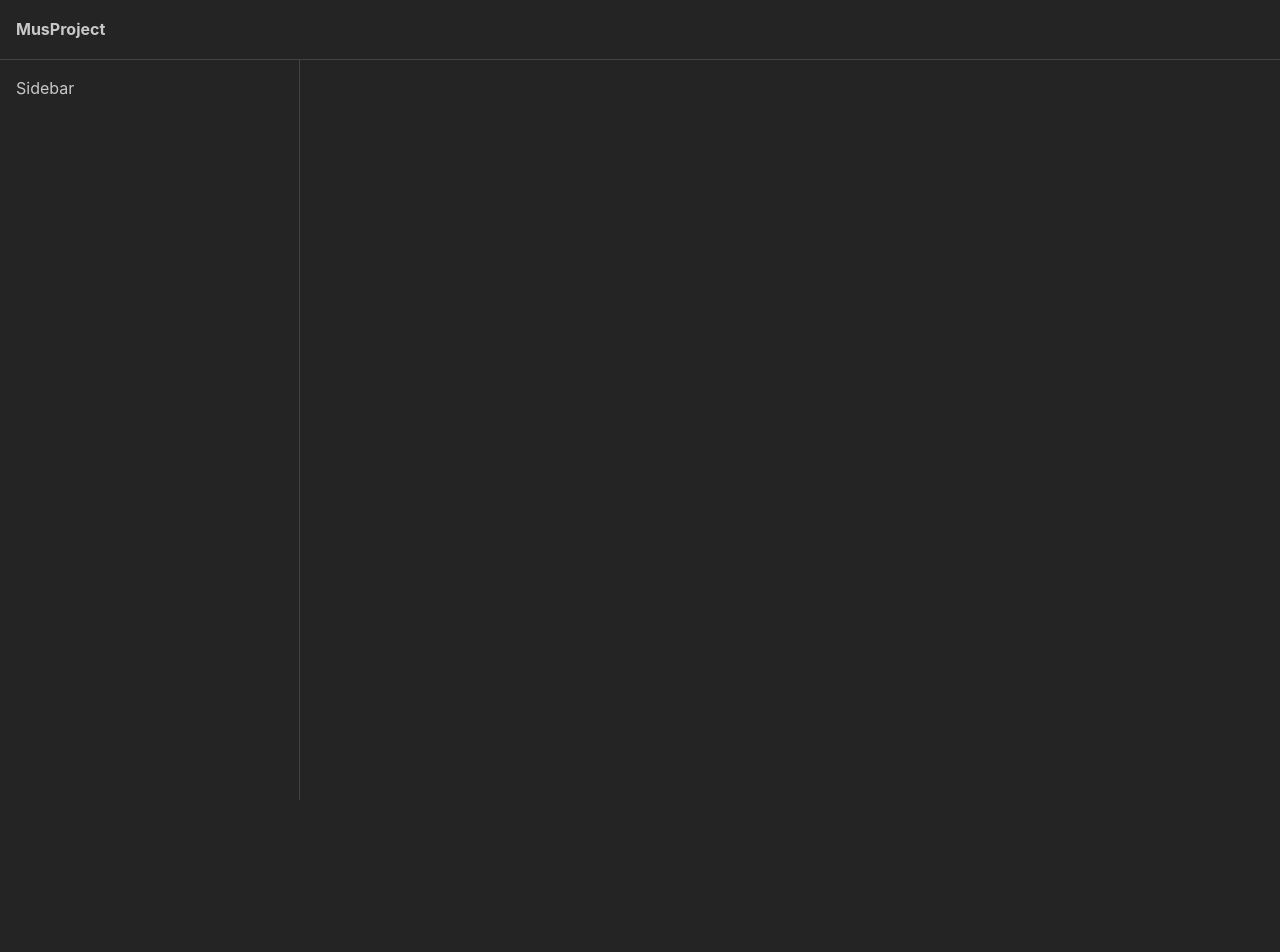
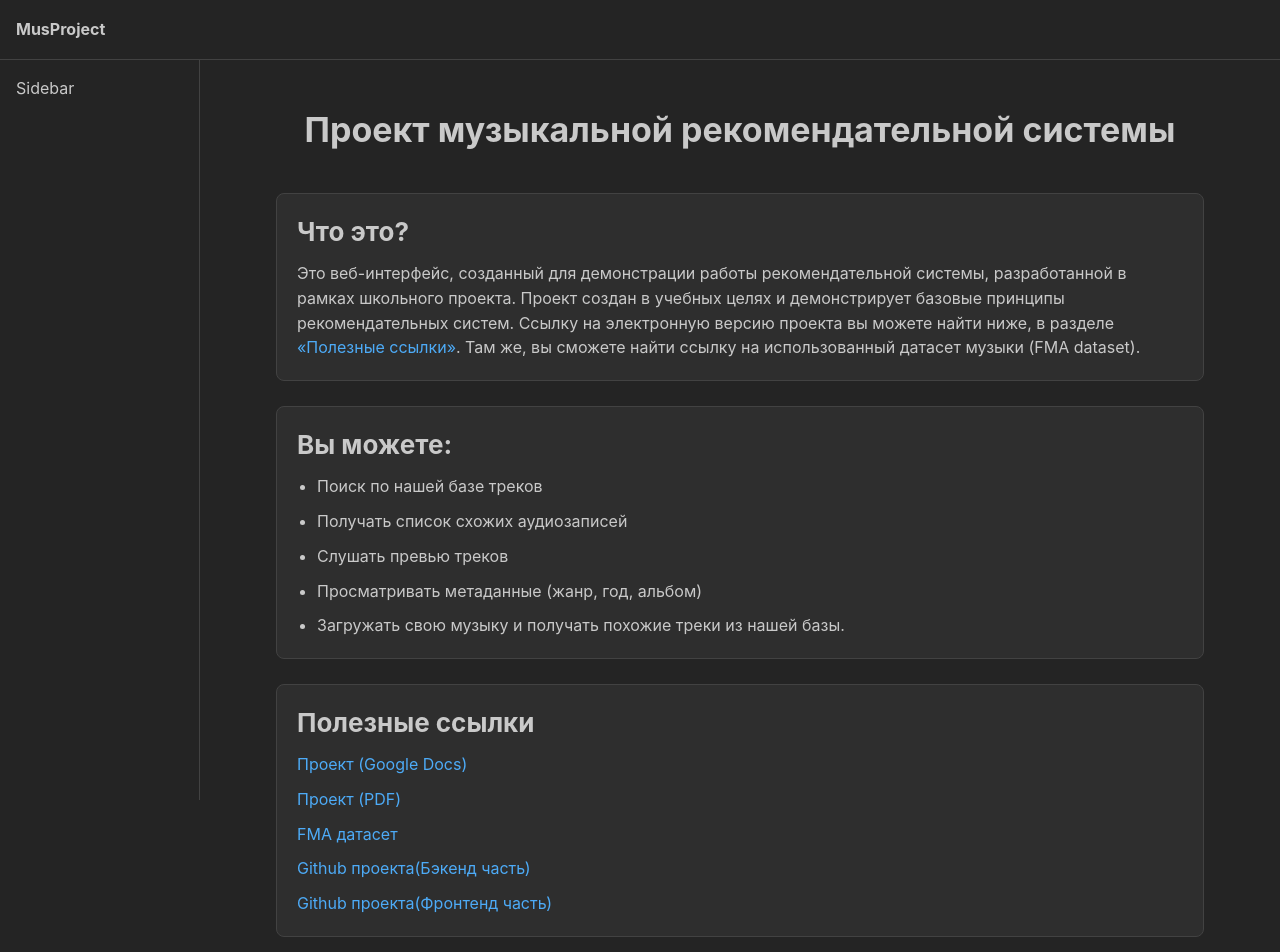
Before and after one commit to AltairGeo/music-recomend-sys-frontend, a React (Vite) app: page / in a window 1280 px wide. Shown: the top 952 px of the page. Before the commit the page ends 800 px from the top, so only its background shows below. Built offline with nearby package versions, Linux system fonts and the light colour scheme.

Commit message:
MainPageInfo implement

```diff
--- a/src/App.tsx
+++ b/src/App.tsx
@@ -1,6 +1,6 @@
 import { AppShell, Burger, Group, Text } from "@mantine/core";
 import { useDisclosure } from "@mantine/hooks";
-function App() {
+function App({ children }: { children: React.ReactNode }) {
   const [opened, { toggle }] = useDisclosure();
 
   return (
@@ -9,7 +9,7 @@ function App() {
         padding="md"
         header={{ height: 60 }}
         navbar={{
-          width: 300,
+          width: 200,
           breakpoint: "sm",
           collapsed: { mobile: !opened },
         }}
@@ -23,7 +23,7 @@ function App() {
 
         <AppShell.Navbar p="md">Sidebar</AppShell.Navbar>
 
-        <AppShell.Main></AppShell.Main>
+        <AppShell.Main>{children}</AppShell.Main>
       </AppShell>
     </>
   );
--- /dev/null
+++ b/src/components/MainPageInfo.tsx
@@ -0,0 +1,82 @@
+import {
+  Anchor,
+  Card,
+  Container,
+  List,
+  Stack,
+  Text,
+  Title,
+} from "@mantine/core";
+
+export function MainInfo() {
+  return (
+    <>
+      <Container size="md" py="xl">
+        <Stack align="center" gap="md">
+          <Title order={1} ta="center">
+            Проект музыкальной рекомендательной системы
+          </Title>
+          <br></br>
+        </Stack>
+        <Card withBorder radius="md" p="lg">
+          <Stack gap="sm">
+            <Title order={2}>Что это?</Title>
+            <Text size="md">
+              Это веб-интерфейс, созданный для демонстрации работы
+              рекомендательной системы, разработанной в рамках школьного
+              проекта. Проект создан в учебных целях и демонстрирует базовые
+              принципы рекомендательных систем. Ссылку на электронную версию
+              проекта вы можете найти ниже, в разделе{" "}
+              <Anchor href="#usefull_links">«Полезные ссылки»</Anchor>. Там же,
+              вы сможете найти ссылку на использованный датасет музыки (FMA
+              dataset).
+            </Text>
+          </Stack>
+        </Card>
+        <br />
+        <Card withBorder radius="md" p="lg">
+          <Stack gap="sm">
+            <Title order={2}>Вы можете:</Title>
+
+            <List spacing="xs">
+              <List.Item>Поиск по нашей базе треков</List.Item>
+              <List.Item>Получать список схожих аудиозаписей</List.Item>
+              <List.Item>Cлушать превью треков</List.Item>
+              <List.Item>
+                Просматривать метаданные (жанр, год, альбом)
+              </List.Item>
+              <List.Item>
+                Загружать свою музыку и получать похожие треки из нашей базы.
+              </List.Item>
+            </List>
+          </Stack>
+        </Card>
+        <br />
+        <Card withBorder radius="md" p="lg">
+          <Stack gap="sm">
+            <Title order={2} id="usefull_links">
+              Полезные ссылки
+            </Title>
+            <Stack gap="xs">
+              <Anchor href="https://docs.google.com/document/d/1cXo_UPJbJl9MKWxnhDza8XK090jCwQZ2Z3vywPJzWGU/edit?usp=sharing">
+                Проект (Google Docs)
+              </Anchor>
+
+              <Anchor>Проект (PDF)</Anchor>
+
+              <Anchor href="https://arxiv.org/abs/1612.01840">
+                FMA датасет
+              </Anchor>
+
+              <Anchor href="https://github.com/AltairGeo/music-recomend-sys">
+                Github проекта(Бэкенд часть)
+              </Anchor>
+
+              <Anchor>Github проекта(Фронтенд часть)</Anchor>
+            </Stack>
+          </Stack>
+        </Card>
+      </Container>
+    </>
+  );
+}
--- a/src/components/Track.ts
+++ /dev/null
@@ -1,5 +0,0 @@
-
-
-function TrackCard() { }
-
-export default TrackCard;
--- /dev/null
+++ b/src/components/Track.tsx
@@ -0,0 +1,3 @@
+export function TrackCard() {
+  return <></>;
+}
--- a/src/main.tsx
+++ b/src/main.tsx
@@ -7,6 +7,7 @@ import { createTheme, MantineProvider } from "@mantine/core";
 import { BrowserRouter } from "react-router";
 import { Routes } from "react-router";
 import { Route } from "react-router";
+import { MainInfo } from "./components/MainPageInfo.tsx";
 
 const theme = createTheme({});
 
@@ -15,7 +16,14 @@ createRoot(document.getElementById("root")!).render(
     <MantineProvider theme={theme} defaultColorScheme="dark">
       <BrowserRouter>
         <Routes>
-          <Route path="/" element={<App />} />
+          <Route
+            path="/"
+            element={
+              <App>
+                <MainInfo />
+              </App>
+            }
+          />
         </Routes>
       </BrowserRouter>
     </MantineProvider>
```
